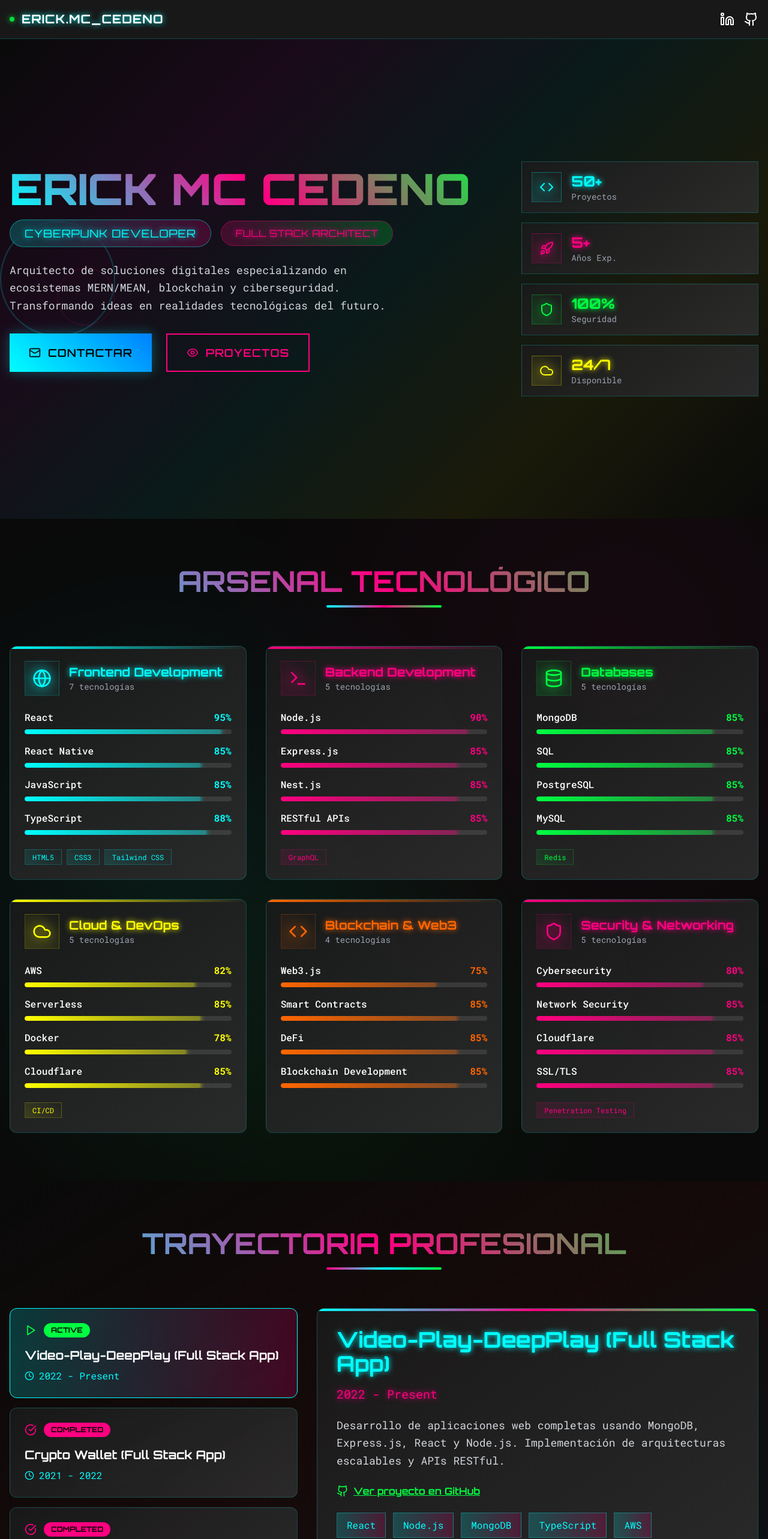
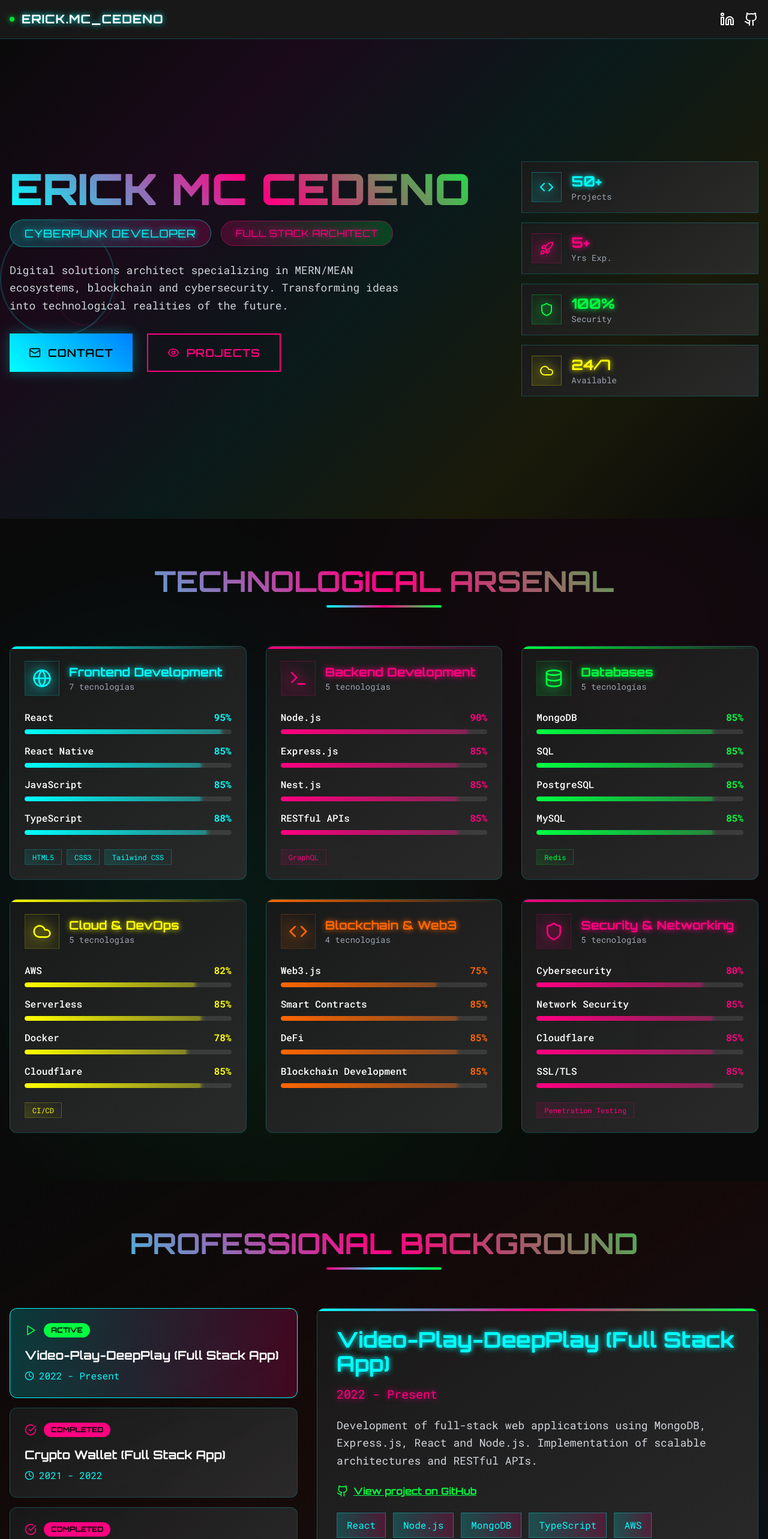
Before and after one commit to Erick-MC-Cedeno/Personal-Portfolio-Erick-MC, a Next.js app: page / in a window 1280 px wide. Shown: the top 2566 px of the page at 60% size. Built offline with nearby package versions, Linux system fonts and the light colour scheme.

Commit message:
New Updates

```diff
--- a/app/contacto/page.tsx
+++ b/app/contacto/page.tsx
@@ -26,7 +26,7 @@ export default function ContactPage() {
       icon: Mail,
       label: "Email",
       value: "erickcedeno558@gmail.com",
-      url: "mailto:erickcedeno558@gmail.com?subject=Contacto%20desde%20Portfolio&body=Hola%20Erick%2C%0A%0AMe%20gustar%C3%ADa%20contactarte%20sobre...",
+      url: "mailto:erickcedeno558@gmail.com?subject=Contact%20from%20Portfolio&body=Hi%20Erick%2C%0A%0AI%20would%20like%20to%20contact%20you%20about...",
     },
   ]
 
@@ -34,7 +34,7 @@ export default function ContactPage() {
     <div className="min-h-screen bg-cyber-gradient py-20">
       <div className="container mx-auto px-4">
         <h1 className="text-4xl md:text-6xl font-black gradient-text mb-12 text-center font-orbitron">
-          CONTACTO
+          CONTACT
         </h1>
 
         <div className="grid md:grid-cols-2 lg:grid-cols-4 gap-8 max-w-6xl mx-auto">
--- a/components/AdvancedSkillsSection.tsx
+++ b/components/AdvancedSkillsSection.tsx
@@ -75,7 +75,7 @@ export function AdvancedSkillsSection() {
 
       <div className="container mx-auto px-4 relative z-10">
         <div className="text-center mb-16">
-          <h2 className="text-5xl font-bold font-orbitron gradient-text mb-4">ARSENAL TECNOLÓGICO</h2>
+          <h2 className="text-5xl font-bold font-orbitron gradient-text mb-4">TECHNOLOGICAL ARSENAL</h2>
           <div className="h-1 w-48 bg-gradient-to-r from-cyber-cyan via-cyber-magenta to-cyber-green mx-auto rounded-full" />
         </div>
 
--- a/components/ContactSection.tsx
+++ b/components/ContactSection.tsx
@@ -3,8 +3,8 @@ import { Linkedin, Github, Mail } from "lucide-react"
 import { TypewriterText } from "./TypewriterText"
 
 const contactLines = [
-  "> ¿Listo para colaborar en el próximo proyecto revolucionario?",
-  "> Conectemos y construyamos el futuro digital juntos.",
+  "> Ready to collaborate on the next revolutionary project?",
+  "> Let's connect and build the digital future together.",
 ]
 
 export function ContactSection() {
@@ -12,7 +12,7 @@ export function ContactSection() {
     <section className="py-20 bg-gradient-to-br from-cyber-gray/95 to-cyber-light-gray/95 border-t border-cyber-cyan/20">
       <div className="container mx-auto px-4">
         <div className="text-center mb-16">
-          <h2 className="text-5xl font-bold font-orbitron text-cyber-cyan glow-cyan mb-4">ESTABLECER_CONEXIÓN</h2>
+          <h2 className="text-5xl font-bold font-orbitron text-cyber-cyan glow-cyan mb-4">ESTABLISH_CONNECTION</h2>
           <div className="h-1 w-48 bg-gradient-to-r from-transparent via-cyber-magenta to-transparent mx-auto rounded-full" />
         </div>
 
--- a/components/InteractiveExperience.tsx
+++ b/components/InteractiveExperience.tsx
@@ -12,7 +12,7 @@ export function InteractiveExperience() {
       <div className="container mx-auto px-4">
         <div className="text-center mb-16">
           <h2 className="text-5xl font-bold font-orbitron gradient-text mb-4">
-            TRAYECTORIA PROFESIONAL
+            PROFESSIONAL BACKGROUND
           </h2>
           <div className="h-1 w-48 bg-gradient-to-r from-cyber-magenta via-cyber-cyan to-cyber-green mx-auto rounded-full" />
         </div>
@@ -81,7 +81,7 @@ export function InteractiveExperience() {
                   className="inline-flex items-center mb-6 text-cyber-green font-bold font-orbitron underline hover:text-cyber-cyan transition-all duration-200"
                 >
                   <Github className="w-5 h-5 mr-2" />
-                  Ver proyecto en GitHub
+                  View project on GitHub
                 </a>
               )}
 
--- a/components/ModernHeroSection.tsx
+++ b/components/ModernHeroSection.tsx
@@ -5,10 +5,10 @@ import { TypewriterText } from "./TypewriterText"
 import { HexagonGrid } from "./HexagonGrid"
 
 const stats = [
-  { icon: Code, value: "50+", label: "Proyectos", color: "#00ffff" },
-  { icon: Rocket, value: "5+", label: "Años Exp.", color: "#ff0080" },
-  { icon: Shield, value: "100%", label: "Seguridad", color: "#00ff41" },
-  { icon: Cloud, value: "24/7", label: "Disponible", color: "#ffff00" },
+  { icon: Code, value: "50+", label: "Projects", color: "#00ffff" },
+  { icon: Rocket, value: "5+", label: "Yrs Exp.", color: "#ff0080" },
+  { icon: Shield, value: "100%", label: "Security", color: "#00ff41" },
+  { icon: Cloud, value: "24/7", label: "Available", color: "#ffff00" },
 ]
 
 export function ModernHeroSection() {
@@ -47,7 +47,7 @@ export function ModernHeroSection() {
 
               <div className="mb-8 max-w-2xl mx-auto lg:mx-0">
                 <p className="text-gray-300 text-lg leading-relaxed">
-                  Arquitecto de soluciones digitales especializando en ecosistemas MERN/MEAN, blockchain y ciberseguridad. Transformando ideas en realidades tecnológicas del futuro.
+                  Digital solutions architect specializing in MERN/MEAN ecosystems, blockchain and cybersecurity. Transforming ideas into technological realities of the future.
                 </p>
               </div>
 
@@ -57,7 +57,7 @@ export function ModernHeroSection() {
                   className="cyber-button px-8 py-4 rounded-lg flex items-center gap-3 text-lg"
                 >
                   <Mail size={20} />
-                  CONTACTAR
+                  CONTACT
                 </a>
                 <a
                   href="https://github.com/Erick-MC-Cedeno"
@@ -66,7 +66,7 @@ export function ModernHeroSection() {
                   className="cyber-button-outline px-8 py-4 rounded-lg flex items-center gap-3 text-lg"
                 >
                   <Eye size={20} />
-                  PROYECTOS
+                  PROJECTS
                 </a>
               </div>
             </div>
--- a/data/portfolioData.ts
+++ b/data/portfolioData.ts
@@ -44,7 +44,7 @@ export const experiences = [
     title: "Video-Play-DeepPlay (Full Stack App)",
     period: "2022 - Present",
     description:
-      "Desarrollo de aplicaciones web completas usando MongoDB, Express.js, React y Node.js. Implementación de arquitecturas escalables y APIs RESTful.",
+      "Development of full-stack web applications using MongoDB, Express.js, React and Node.js. Implementation of scalable architectures and RESTful APIs.",
     url: "https://github.com/Erick-MC-Cedeno/Video-Play-DeepPlay",
     status: "ACTIVE" as const,
     technologies: ["React", "Node.js", "MongoDB", "TypeScript", "AWS"],
@@ -53,7 +53,7 @@ export const experiences = [
     title: "Crypto Wallet (Full Stack App)",
     period: "2021 - 2022",
     description:
-      "Desarrollo con MongoDB, NestJs, React, NodeJs, Web3Js, RPC, Solidity, y Smart contracts. Creación de aplicaciones empresariales y sistemas de gestión.",
+      "Development with MongoDB, NestJs, React, NodeJs, Web3Js, RPC, Solidity, and Smart contracts. Creation of enterprise applications and management systems.",
     url: "https://github.com/Erick-MC-Cedeno/Crypto-Wallet",
     status: "COMPLETED" as const,
     technologies: ["NestJs", "React", "NodeJs", "Web3Js", "Solidity"],
@@ -62,7 +62,7 @@ export const experiences = [
     title: "SafeRide (Mobile App)",
     period: "2020 - 2021",
     description:
-      "Desarrollo de aplicaciones móviles con React Native. Integración con servicios cloud y APIs de terceros.",
+      "Development of mobile applications with React Native. Integration with cloud services and third-party APIs.",
     url: "https://github.com/Erick-MC-Cedeno/SafeRide",
     status: "COMPLETED" as const,
     technologies: ["React Native", "NEON", "TypeScript", "RESTful APIs"],
```
